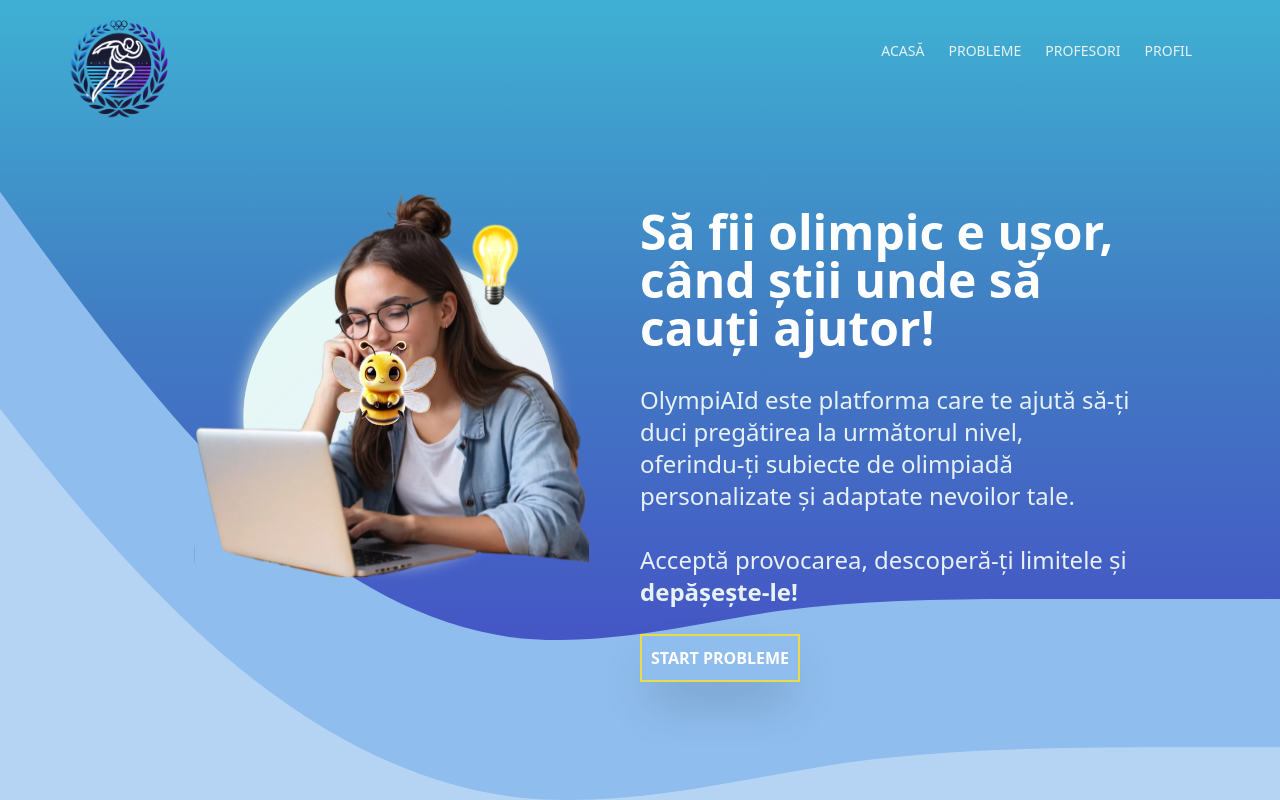
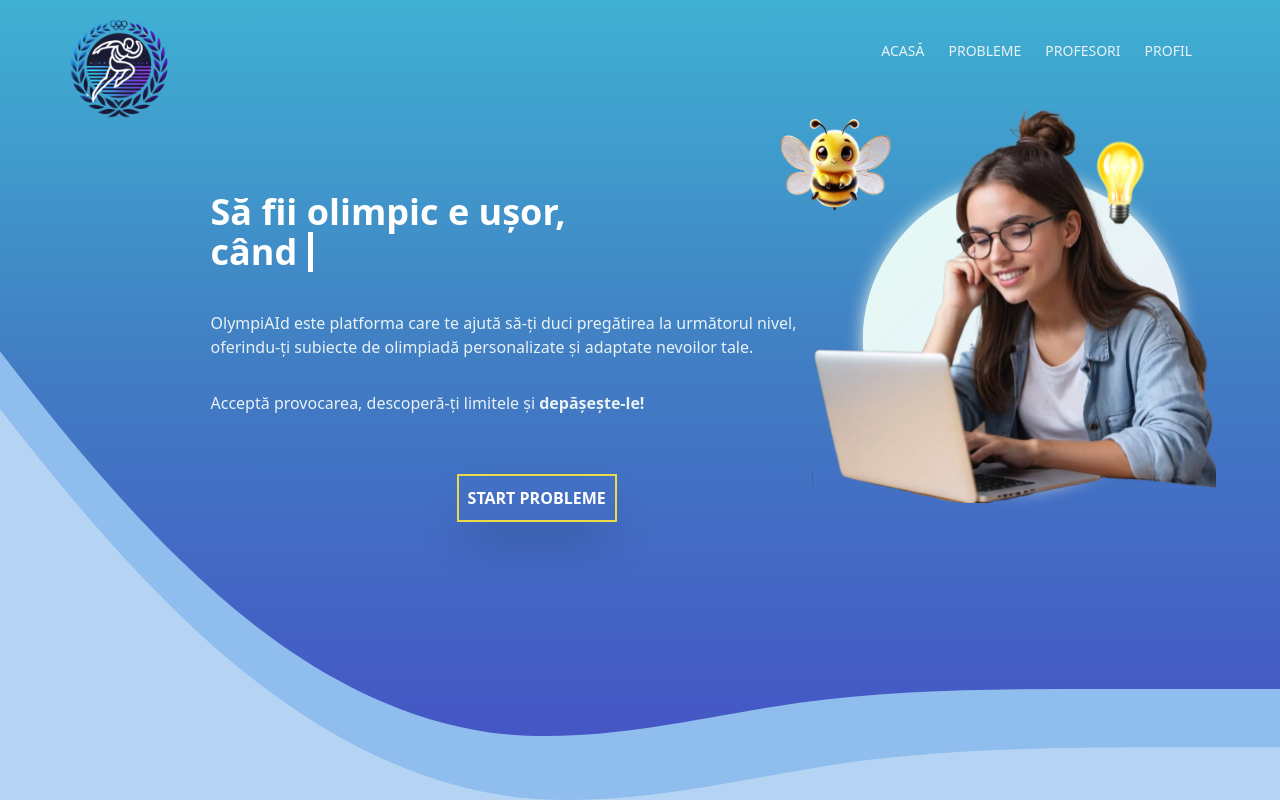
Before and after one commit to VeressIris/unihack2024, a React (Vite) app in the folder frontend/frontend/: page / in a window 1280 px wide. Built offline with nearby package versions, Linux system fonts and the light colour scheme.

Commit message:
fix bug, add animations to homepage

```diff
--- a/frontend/frontend/src/index.css
+++ b/frontend/frontend/src/index.css
@@ -14,3 +14,62 @@
 .hover-underline:hover::after {
   transform: scaleX(1);
 }
+
+.translate-x-custom {
+  transform: translateX(90%);
+}
+
+@keyframes float {
+  0%, 100% {
+    transform: translateY(0);
+  }
+  50% {
+    transform: translateY(-40px);
+  }
+}
+
+.float-animation {
+  animation: float 8s ease-in-out infinite;
+}
+
+
+
+@keyframes pulse {
+  0%, 100% {
+    transform: scale(1);
+  }
+  50% {
+    transform: scale(1.03);
+  }
+}
+
+.pulse-animation {
+  animation: pulse 8s ease-in-out infinite;
+}
+
+@keyframes typewriter {
+  0% {
+    width: 0;
+  }
+  50% {
+    width: 100%;
+  }
+  100% {
+    width: 0;
+  }
+}
+
+@keyframes blink {
+  50% {
+    border-color: transparent;
+  }
+}
+
+.typewriter {
+  display: inline-block;
+  overflow: hidden;
+  border-right: 0.15em solid white;
+  white-space: nowrap;
+  animation: typewriter 6s steps(40, end) infinite, blink 0.75s step-end infinite;
+  width: 0;
+}
--- a/frontend/frontend/src/pages/Home.jsx
+++ b/frontend/frontend/src/pages/Home.jsx
@@ -9,56 +9,61 @@ const Home = () => {
   const navigate = useNavigate();
 
   const handleStartProblemeClick = () => {
-    navigate("/select");
+    navigate("/select"); // Navigate to the Select page
   };
 
   return (
     <div className="relative min-h-screen bg-[#B5D4F4]">
+      {/* Home-waves background covering full height */}
       <div
         className="absolute inset-0 bg-cover bg-center"
         style={{
           backgroundImage: `url('/src/assets/images/home-images/home-wave.svg')`,
         }}
       ></div>
+
+      {/* Gradient background with a height stopping 20% above the footer */}
       <div
         className="absolute top-0 left-0 w-full bg-cover bg-center"
         style={{
           backgroundImage: `url('/src/assets/images/home-images/home-gradient.svg')`,
-          height: '80vh',
+          height: '92%',
         }}
       ></div>
 
+      {/* Main content */}
       <div className="relative z-10">
         <Nav />
-        <div className="flex flex-col-reverse lg:flex-row lg:justify-between lg:px-[10%] lg:py-[5%]">
-          <div className="relative lg:w-1/2 lg:mt-0 mt-5">
-            <img src={girl} alt="Girl" className="w-[60%] mx-auto lg:w-[80%]" />
-            <div className="absolute top-1/2 left-1/2 transform -translate-x-1/2 -translate-y-1/2 lg:-translate-y-3/4">
-              <img src={bee} alt="Bee" className="h-[15vw] w-auto float-animation" />
+        <div className="flex md:flex-row-reverse md:mr-[5%] flex-col">
+          <div className="girl-imagetop-20 -mt-5">
+            <img src={girl} alt="Girl" className="h-[450px] w-auto" />
+            <div className="absolute top-24 left-1/2 transform translate-x-custom -translate-y-10">
+              <img src={bee} alt="Bee" className="h-[200px] w-auto float-animation" />
             </div>
           </div>
 
-          <div className="flex flex-col items-center lg:items-start lg:w-1/2 lg:ml-0 px-[5%] lg:px-0">
-            <div className="main-text mt-5 text-center lg:text-left text-3xl md:text-4xl lg:text-5xl font-bold text-white">
+          <div className="flex flex-col mt-5 md:ml-0 md:mr-0 ml-[10%] mr-[10%]">
+            <div className="main-text mt-12 md:text-4xl text-2xl font-bold text-white">
               <p>
-                Să fii olimpic e ușor,<br />când știi unde să cauți ajutor!
+                Să fii olimpic e ușor,<br />
+                <span className="typewriter">când știi unde să cauți ajutor!</span>
               </p>
             </div>
 
-            <div className="mt-8 text-center lg:text-left text-lg md:text-xl lg:text-2xl font-normal text-[#E8F2F4]">
+            <div className="mt-8 md:text-base text-sm font-normal text-[#E8F2F4]">
               <p>
                 OlympiAId este platforma care te ajută să-ți duci pregătirea la următorul nivel,<br />
                 oferindu-ți subiecte de olimpiadă personalizate și adaptate nevoilor tale.
               </p>
             </div>
 
-            <div className="mt-8 text-center lg:text-left text-lg md:text-xl lg:text-2xl font-normal text-[#E8F2F4]">
+            <div className="mt-8 md:text-base text-sm font-normal text-[#E8F2F4]">
               <p>
                 Acceptă provocarea, descoperă-ți limitele și <span className="font-semibold">depășește-le!</span>
               </p>
             </div>
 
-            <div className="mt-10 lg:mt-[5%]">
+            <div className="mt-[10%] ml-[42%]">
               <Button text="START PROBLEME" onClick={handleStartProblemeClick} />
             </div>
           </div>
@@ -66,6 +71,6 @@ const Home = () => {
       </div>
     </div>
   );
-};
+}
 
 export default Home;
```
